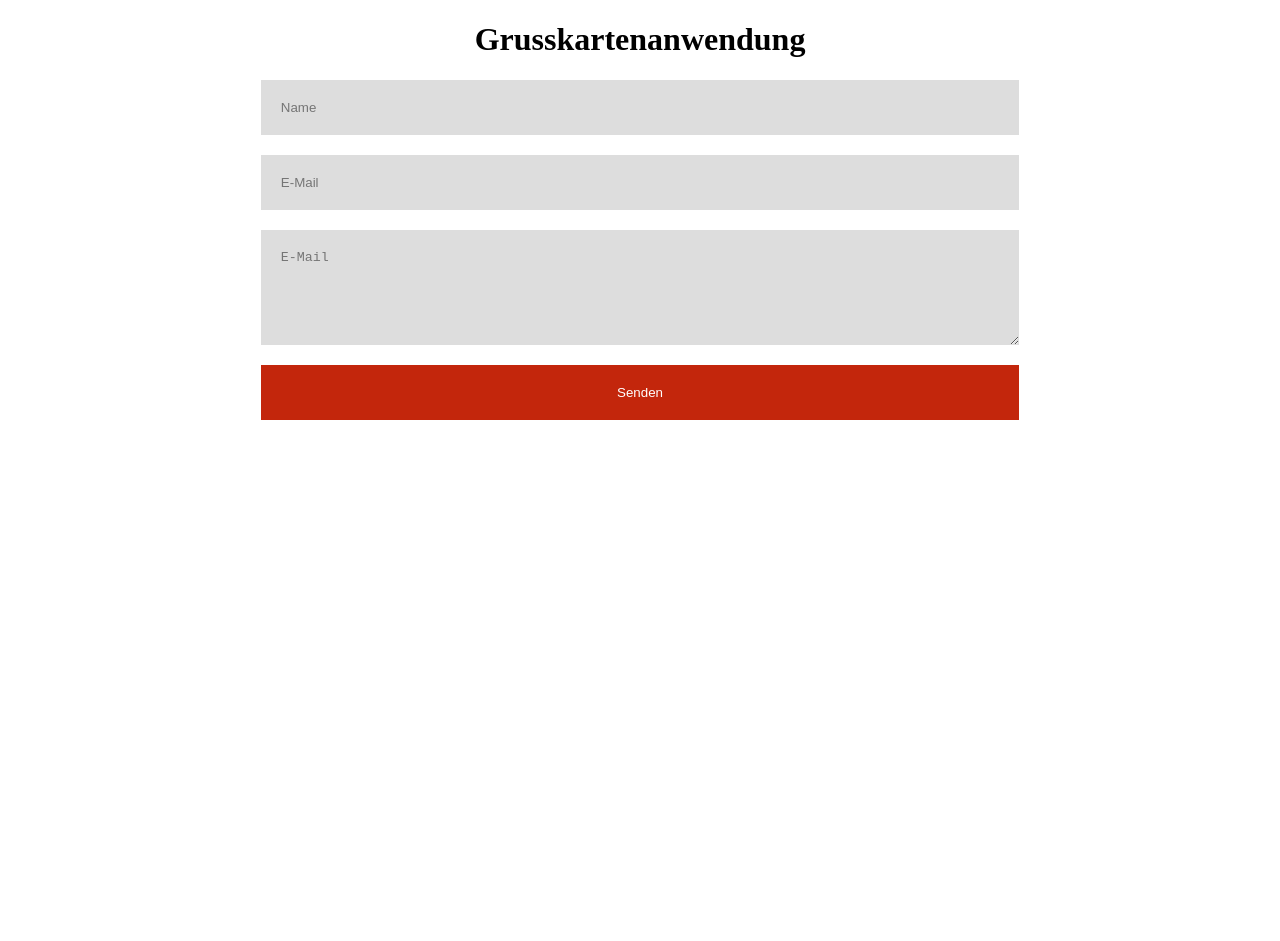
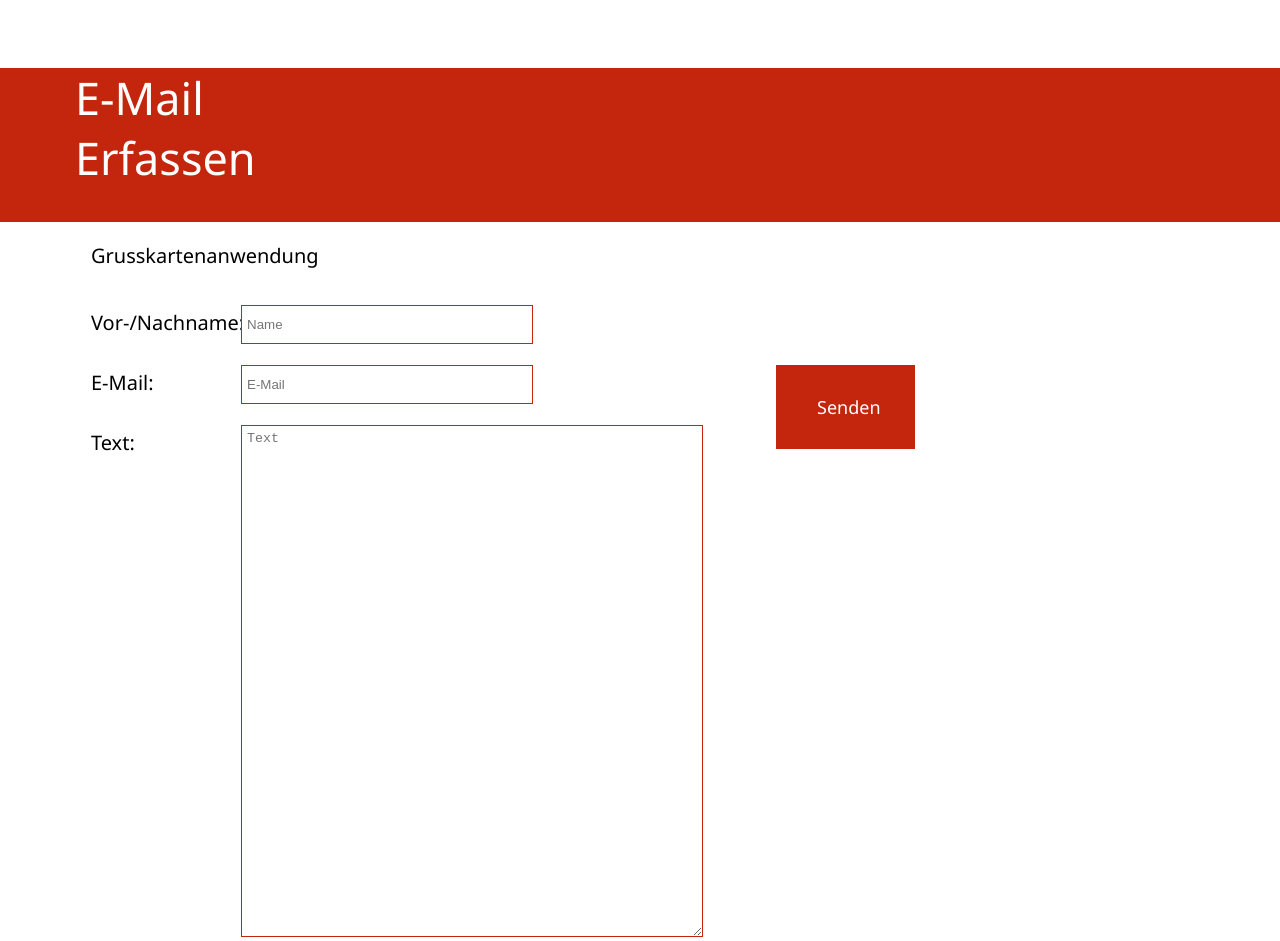
Before and after one commit to maxd2103/E-Mail-Programm, a plain HTML site: page index.html in a window 1280 px wide. Before the commit the page ends 800 px from the top, so only its background shows below. Drawn offline with Linux system fonts and the light colour scheme.

Commit message:
Grafik wie im anhang

```diff
--- a/index.html
+++ b/index.html
@@ -8,15 +8,43 @@
         <script src="script.js"></script>
         <link rel="stylesheet" href="style.css">
     </head>
+
     <body>
-    <h1>Grusskartenanwendung</h1>
+
+        <header>
+            <div class="nav">
+                <p>E-Mail Erfassen</p>
+            </div>
+        </header>
+
+        <section>
+            <p>Grusskartenanwendung</p>
             <form class="contact_form" action="#">
-        <input class="name" type="text" placeholder="Name" />
+                <div class="grid-box">
+                    <div class="text-1">
+                        <p>Vor-/Nachname:</p>
+                    </div>
+                    <div class="box-1">
+                        <input class="name" type="text" placeholder="Name">
+                    </div>
+                    <div class="text-2">
+                        <p>E-Mail:</p>
+                    </div>
+                    <div class="box-2">
                         <input class="email" type="email" placeholder="E-Mail" />
-        <textarea class="msg" cols="5" rows="5" placeholder="E-Mail"></textarea>
+                    </div>
+                    <div class="text-3">
+                        <p>Text:</p>
+                    </div>
+                    <div class="box-3">
+                        <textarea class="msg" cols="5" rows="5" placeholder="Text"></textarea>
+                    </div>
+                    <div class="box-4">
                         <button type="submit">Senden</button>
+                    </div>
+                </div>
             </form>
-
+        </section>
         <script src="https://smtpjs.com/v3/smtp.js"></script>
 
 </html>
--- a/style.css
+++ b/style.css
@@ -1,22 +1,122 @@
+
+body {
+	margin: 0;
+}
+
+header{
+	background: white;
+	position: fixed;
+	z-index: 10;
+	top: 0;
+	left: 0;
+    width: 1920px;
+    height: 240px;
+
+}
+.nav{
+    background: #C3260C 0% 0% no-repeat padding-box;
+    width: 1920px;
+    height: 154px;
+    margin-top: 68px;
+}
+
+.nav p{
+    /* Layout Properties */
+    margin-left: 75px;
+    width: 301px;
+    height: 60px;
+    /* UI Properties */
+    text-align: left;
+    font: normal normal normal 45px/60px Segoe UI;
+    letter-spacing: 0px;
+    color: #FFFFFF;
+    opacity: 1;
+}
+
+
+section{
+    margin-top: 242px;
+    margin-left: 91px;
+}
+
+section p{
+    width: 106px;
+    height: 27px;
+    text-align: left;
+    font: normal normal normal 20px/27px Segoe UI;
+    letter-spacing: 0px;
+    color: #000000;
+    opacity: 1;
+}
+
+
 form{
     display:flex;
-    flex-direction: column;
-    width:60%;
-    margin: auto;
+    width:90%;
+}
+
+.grid-box{
+    width: 1500px;                                           /*Fenster Breite*/
+    height: 600px;                                          /*Fenster Höhe */
+    display: grid;                                          /*Ist jetzt eine Matrix*/
+    grid-template-columns: 150px 25% 25% 25%;                 /*Wie viele Spalten  / Wie breit*/
+    grid-template-rows: 10% 10% 10% 10%;                    /*Wie viele Reihen  /  Wie hoch*/
+    grid-template-areas:                                    /*Einefachere Variante*/
+        "text1 name name name"
+        "text2 email email send"
+        "text3 msg msg msg"
+}
+.text-1{
+    grid-area: text1;
+}
+.text-2{
+    grid-area: text2;
+}
+.text-3{
+    grid-area: text3;
+}
+.box-1{
+    grid-area: name;
+}
+.box-2{
+    grid-area: email;
+}
+.box-3{
+    grid-area: msg;
+}
+.box-4{
+    grid-area: send;
 }
 
 form input, form textarea, form button{
-    padding:20px;
-    margin-bottom:20px;
+    padding: 5px;
+    margin-top: 16px;
     outline:none;
-    border:none;
-    background-color: #ddd;
+    background-color: #fff;
+    border-style: solid;
+    border-width: 1px;
+    border-color: #C3260C;
+}
+form input{
+    width: 280px;
+    height: 27px;
+}
+form textarea{
+    width: 450px;
+    height: 500px;
 }
 
 form button{
+    width: 139px;
+    height: 84px;
+    padding-top: 5px;
+    padding-left: 40px;
     background-color: #C3260C;
     cursor:pointer;
-    color: #fff;
+    text-align: left;
+    font: normal normal normal 18px/24px Segoe UI;
+    letter-spacing: 0px;
+    color: #FFFFFF;
 }
 
 h1{
```
Also changed, not shown: home.html (+1 -0 lines). Lines whose indentation alone changed are shown as unchanged.
